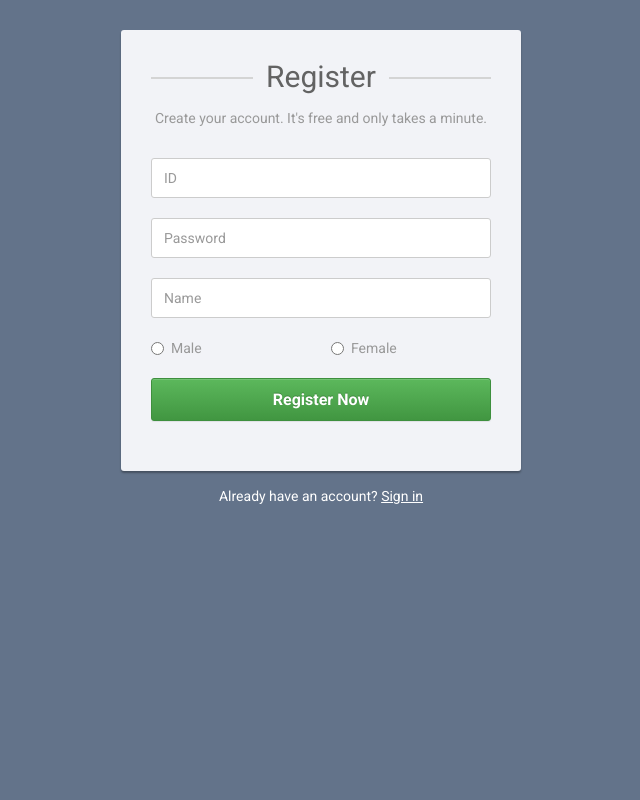
After one commit to jgb7171/pyflask_study, a Flask app: page /join in a window 1280 px wide. The commit adds this page. Shown: the whole page, without its empty margins (319-959 px from the left). Run offline with Flask 2, Linux system fonts and the light colour scheme; parts of the project's set-up code (start-up, migrations or seed data) failed here and were passed over; some libraries are stand-ins or nearby versions.

Commit message:
이것저것

```diff
--- a/app/main/index.py
+++ b/app/main/index.py
@@ -1,59 +1,134 @@
-from flask import Blueprint, request, render_template, session
+from flask import Blueprint, request, render_template, session, redirect, url_for
 from flask import current_app as app
 from app.module import dbModule
+from app.module import logModule
 
 main = Blueprint('main', __name__, url_prefix='/')
 
 # 로그인,회원가입 등의 기능을 포함하는 클래스
 class ManageUser():
-	usr = ''
-	pwd = ''
+    usr = ''
+    pwd = ''
 
-	def __init__(self, userName, password):
-		self.usr = userName
-		self.pwd = password
+    def __init__(self, userName, password):
+        self.usr = userName
+        self.pwd = password
 
-	def checkUser(self):
-		try:
-			db_class = dbModule.Database()
+    def checkUser(self):
+        try:
+            db_class = dbModule.Database()
 
-			sql = "SELECT idno, username, password, name \
-					FROM testDB.user \
-					WHERE username = '{userName}' \
-					AND password = '{password}'".format(
-						userName=self.usr, password=self.pwd)
+            sql = "SELECT idno, username, password, name \
+                    FROM testDB.user \
+                    WHERE username = '{userName}' \
+                    AND password = '{password}'".format(
+                        userName=self.usr, password=self.pwd)
 
-			row = db_class.executeOne(sql)
+            logModule.log(request, 'sql: ' + sql)
 
-			if row is not None:
-				return '/main/index.html'
-			else:
-				return '/main/login.html'
-		except:
-			return '/main/login.html'
+            row = db_class.executeOne(sql)
+
+            logModule.log(request, 'row: ' + str(row))
+
+            return row
+
+        except Exception as ex:
+            logModule.log(request, '에러가 발생 했습니다' + str(ex))
+            return 'Failed check user'
+
+    def createUser(self, name, sex):
+        try:
+            db_class = dbModule.Database()
+
+            sql = "INSERT INTO user (username, password, name, sex) \
+                    VALUES ('{userName}', '{password}', '{name}', {sex});".format(
+                        userName=self.usr, password=self.pwd, name=name, sex=sex)
+
+            logModule.log(request, 'sql: ' + sql)
+
+            db_class.execute(sql)
+
+            db_class.commit()
+
+        except Exception as ex:
+            logModule.log(request, '에러가 발생 했습니다' + str(ex))
+            db_class.rollback()
+            return 'Failed create user'
 
 # http://127.0.0.1:5000/로 접속했을때 세션 체크해서
 # 로그인화면으로 보낼지 메인화면으로 보낼지
 @main.route('/', methods=['GET'])
 def index():
+    logModule.log(request, session.get('logged_in'))
     if not session.get('logged_in'):
         return render_template('/main/login.html')
     else:
-        return render_template('/main/index.html')
+        if 'name' in session:
+            return render_template('/main/index.html', name = session.get('name'))
+        else:
+            return render_template('/main/index.html')
 
 # 로그인버튼 눌렀을 때의 동작
 @main.route('/login', methods=['GET', 'POST'])
 def login():
-	if request.method == 'GET':
-		return render_template('/main/login.html')
-	else:
-		try:
-			manageUser = ManageUser(userName = request.form['username'], password = request.form['password'])
-			data = manageUser.checkUser()
-			if data is not None:
-				#session['logged_in'] = True
-				return render_template(data)
-			else:
-				return render_template(data)
-		except:
-			return 'Login failed'
+    if request.method == 'GET':
+        return render_template('/main/login.html')
+    else:
+        try:
+            userName = request.form['username']
+            password = request.form['password']
+            manageUser = ManageUser(userName = userName, password = password)
+            data = manageUser.checkUser()
+            if data is not None:
+                session['name'] = data['name']
+                session['logged_in'] = True
+                logModule.log(request, 'name: ' + session.get('name'))
+                logModule.log(request, 'logged_in: ' + str(session.get('logged_in')))
+                return redirect(url_for('main.index'))
+            else:
+                logModule.log(request, 'name: ' + session.get('name'))
+                logModule.log(request, 'logged_in: ' + str(session.get('logged_in')))
+                return redirect(url_for('main.index'))
+        except Exception as ex:
+            logModule.log(request, '에러가 발생 했습니다' + str(ex))
+            return 'Failed login'
+
+@main.route('/logout', methods=['GET'])
+def logout():
+    logModule.log(request, 'logout')
+    session.pop('name', None)
+    session.pop('logged_in', None)
+    return redirect(url_for('main.index'))
+
+@main.route('/join', methods=['GET'])
+def join():
+    logModule.log(request, 'join')
+    return render_template('/main/join.html')
+
+@main.route('/regist', methods=['GET', 'POST'])
+def regist():
+    if request.method == 'GET':
+        return render_template('/main/login.html')
+    else:
+        try:
+            joinUserName = request.form['username']
+            joinPassword = request.form['password']
+            joinName = request.form['name']
+            joinSex = request.form['sex']
+
+            #joinManageUser = ManageUser(userName = joinUserName, password = joinPassword)
+            #data = joinManageUser.checkUser()
+
+            if joinSex == 'male':
+                sex = 0
+            else:
+                sex = 1
+
+            joinManageUser = ManageUser(userName = joinUserName, password = joinPassword)
+            joinManageUser.createUser(joinName,sex)
+
+            return render_template('/main/login.html')
+
+        except Exception as ex:
+            logModule.log(request, '에러가 발생 했습니다' + str(ex))
+            return 'Failed registration'
--- /dev/null
+++ b/app/module/logModule.py
@@ -0,0 +1,14 @@
+import logging
+import datetime
+
+logging.basicConfig(filename = "logs/test.log", level = logging.DEBUG)
+
+def log(request, message):
+    log_date = get_log_date()
+    log_message = "{0}/{1}/{2}".format(log_date, str(request), message)
+    logging.info(log_message)
+
+def get_log_date():
+    dt = datetime.datetime.now()
+    log_date = dt.strftime("%Y%m%d_%H:%M:%S")
+    return log_date
--- a/run.py
+++ b/run.py
@@ -1,3 +1,7 @@
 from app import app
 
-app.run(host="127.0.0.1", port=5000)
+if __name__ == "__main__":
+    app.secret_key = 'super secret key'
+    app.config['SESSION_TYPE'] = 'filesystem'
+
+    app.run(host="127.0.0.1", port=5000)
--- /dev/null
+++ b/static/css/simpleregistrationform.css
@@ -0,0 +1,108 @@
+body {
+    color: #fff;
+    background: #63738a;
+    font-family: 'Roboto', sans-serif;
+}
+
+.form-control {
+    height: 40px;
+    box-shadow: none;
+    color: #969fa4;
+}
+
+.form-control:focus {
+    border-color: #5cb85c;
+}
+
+.form-control,
+.btn {
+    border-radius: 3px;
+}
+
+.signup-form {
+    width: 400px;
+    margin: 0 auto;
+    padding: 30px 0;
+}
+
+.signup-form h2 {
+    color: #636363;
+    margin: 0 0 15px;
+    position: relative;
+    text-align: center;
+}
+
+.signup-form h2:before,
+.signup-form h2:after {
+    content: "";
+    height: 2px;
+    width: 30%;
+    background: #d4d4d4;
+    position: absolute;
+    top: 50%;
+    z-index: 2;
+}
+
+.signup-form h2:before {
+    left: 0;
+}
+
+.signup-form h2:after {
+    right: 0;
+}
+
+.signup-form .hint-text {
+    color: #999;
+    margin-bottom: 30px;
+    text-align: center;
+}
+
+.signup-form form {
+    color: #999;
+    border-radius: 3px;
+    margin-bottom: 15px;
+    background: #f2f3f7;
+    box-shadow: 0px 2px 2px rgba(0, 0, 0, 0.3);
+    padding: 30px;
+}
+
+.signup-form .form-group {
+    margin-bottom: 20px;
+}
+
+.signup-form input[type="checkbox"] {
+    margin-top: 3px;
+}
+
+.signup-form .btn {
+    font-size: 16px;
+    font-weight: bold;
+    min-width: 140px;
+    outline: none !important;
+}
+
+.signup-form .row div:first-child {
+    padding-right: 10px;
+}
+
+.signup-form .row div:last-child {
+    padding-left: 10px;
+}
+
+.signup-form a {
+    color: #fff;
+    text-decoration: underline;
+}
+
+.signup-form a:hover {
+    text-decoration: none;
+}
+
+.signup-form form a {
+    color: #5cb85c;
+    text-decoration: none;
+}
+
+.signup-form form a:hover {
+    text-decoration: underline;
+}
--- a/static/tmp.txt
+++ /dev/null
@@ -1 +0,0 @@
-aaa
--- /dev/null
+++ b/templates/main/join.html
@@ -0,0 +1,48 @@
+<html lang="en">
+
+<head>
+    <meta charset="utf-8">
+    <meta http-equiv="X-UA-Compatible" content="IE=edge">
+    <meta name="viewport" content="width=device-width, initial-scale=1">
+    <link href="https://fonts.googleapis.com/css?family=Roboto:400,700" rel="stylesheet">
+    <title>Join Page</title>
+    <link rel="stylesheet" href="https://maxcdn.bootstrapcdn.com/bootstrap/3.3.7/css/bootstrap.min.css">
+    <link rel="stylesheet" href="https://maxcdn.bootstrapcdn.com/bootstrap/3.3.7/css/bootstrap-theme.min.css">
+    <script src="https://ajax.googleapis.com/ajax/libs/jquery/1.12.4/jquery.min.js"></script>
+    <script src="https://maxcdn.bootstrapcdn.com/bootstrap/3.3.7/js/bootstrap.min.js"></script>
+    <!-- Simple login form CSS -->
+    <link href="{{ url_for('static', filename='css/simpleregistrationform.css') }}" rel="stylesheet">
+</head>
+
+<body>
+    <div class="signup-form">
+        <form action="/regist" method="post">
+            <h2>Register</h2>
+            <p class="hint-text">Create your account. It's free and only takes a minute.</p>
+            <div class="form-group">
+                <input type="text" class="form-control" name="username" placeholder="ID" required="required">
+            </div>
+            <div class="form-group">
+                <input type="password" class="form-control" name="password" placeholder="Password" required="required">
+            </div>
+            <div class="form-group">
+                <input type="text" class="form-control" name="name" placeholder="Name" required="required">
+            </div>
+            <div class="form-group">
+                <div class="row">
+                    <div class="col-xs-6"><label class="radio-inline"><input type="radio" id="male" name="sex"
+                                value="male" required="required">Male</label></div>
+                    <div class="col-xs-6"><label class="radio-inline"><input type="radio" id="female" name="sex"
+                                value="female" required="required">Female</label></div>
+                </div>
+            </div>
+            <div class="form-group">
+                <button type="submit" class="btn btn-success btn-lg btn-block">Register Now</button>
+            </div>
+        </form>
+        <div class="text-center">Already have an account? <a href="#">Sign in</a></div>
+    </div>
+
+</body>
+
+</html>
--- a/templates/main/login.html
+++ b/templates/main/login.html
@@ -1,5 +1,6 @@
 <!DOCTYPE html>
 <html lang="en">
+
 <head>
     <meta charset="utf-8">
     <meta http-equiv="X-UA-Compatible" content="IE=edge">
@@ -14,6 +15,7 @@
     <!-- Bootstrap core JavaScript -->
     <script type="text/javascript" src="{{ url_for('static', filename='js/bootstrap.min.js') }}"></script>
 </head>
+
 <body>
     <div class="login-form">
         <form action="/login" method="POST">
@@ -32,7 +34,8 @@
                 <a href="#" class="pull-right">Forgot Password?</a>
             </div>
         </form>
-    <p class="text-center"><a href="#">Create an Account</a></p>
+        <p class="text-center"><a href="http://127.0.0.1:5000/join">Create an Account</a></p>
     </div>
 </body>
+
 </html>
```
Also changed, not shown: app/module/dbModule.py (+21 -6 lines), templates/main/index.html (+47 -21 lines), static/css/simpleloginform.css (line endings or trailing spaces). Lines whose indentation alone changed are shown as unchanged.
